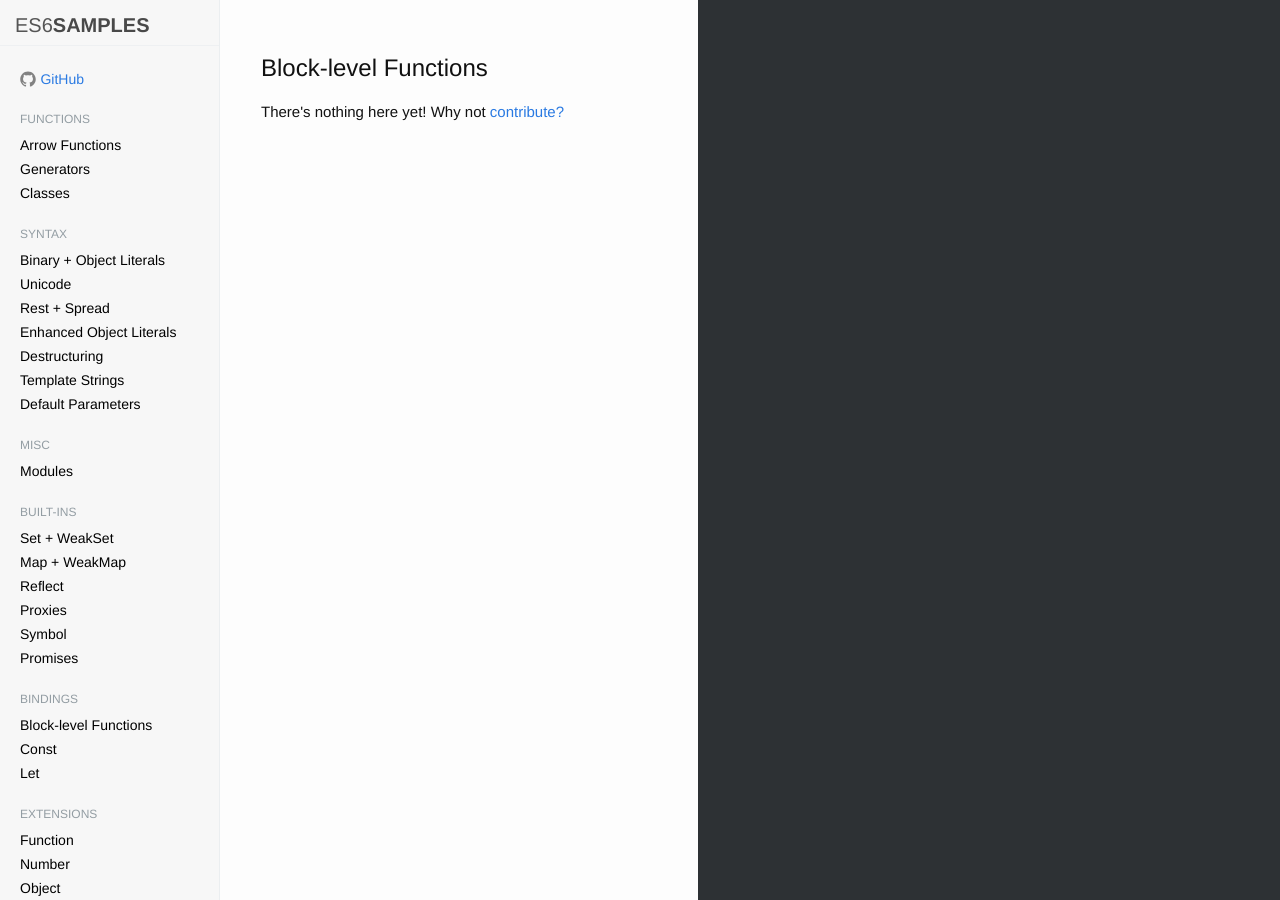
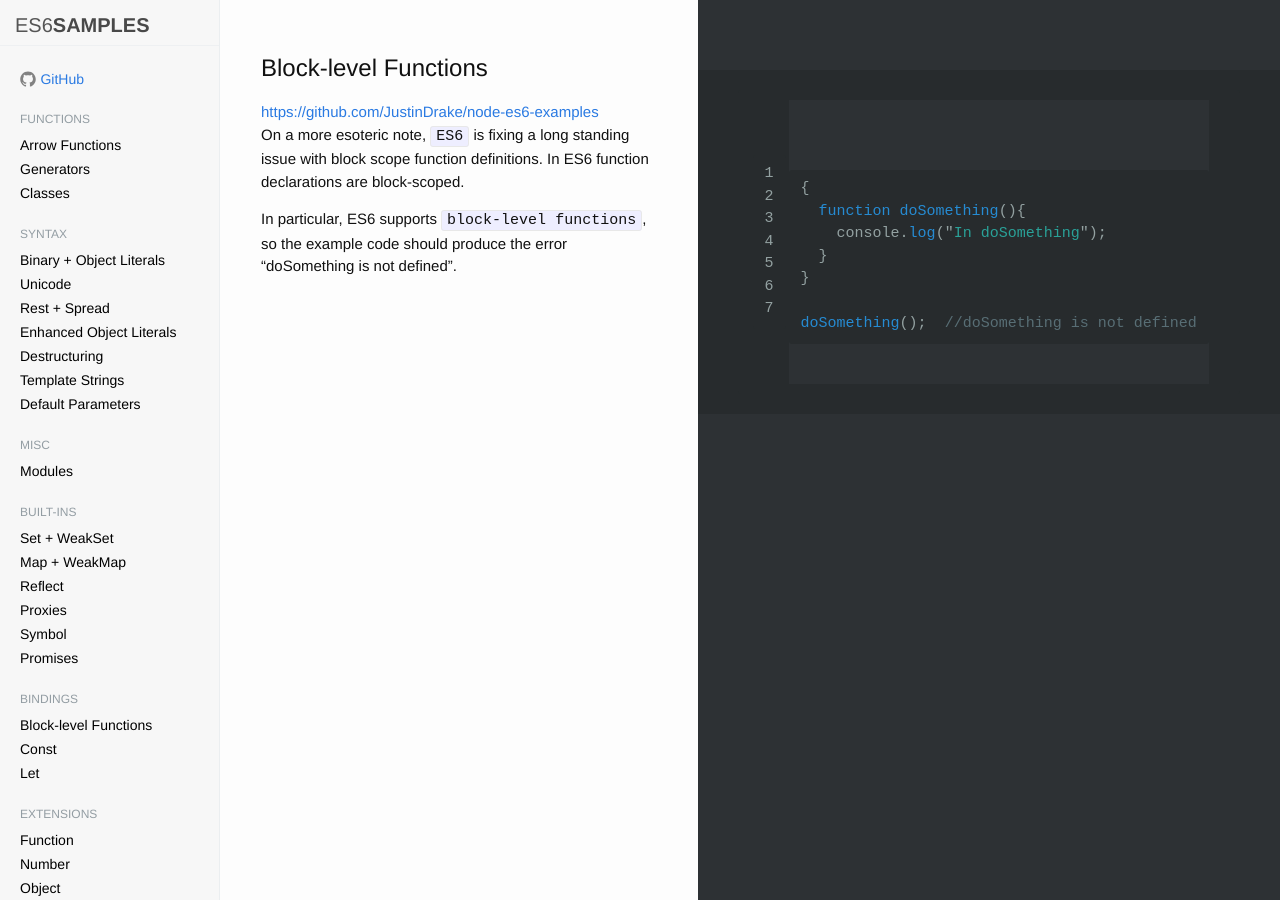
Before and after one commit to ddoolin/ES6Samples, a Jekyll site: the page built from _posts/2015-04-18-block-level-function-declarations.html, in a window 1280 px wide. Built offline with Jekyll 4.4.1, drawn with Linux system fonts in a browser that asks for light colours; nearby versions of some CDN libraries.

Commit message:
adding block level function description

```diff
--- a/_posts/2015-04-18-block-level-function-declarations.html
+++ b/_posts/2015-04-18-block-level-function-declarations.html
@@ -7,8 +7,23 @@ categories: bindings
 <div class="sample-area">
   <div class="copy">
     <h1>Block-level Functions</h1>
-    <p>There's nothing here yet! Why not <a href="https://github.com/ddoolin/ES6Samples">contribute?</a></p>
+    {% markdown %}
+<a href="https://github.com/JustinDrake/node-es6-examples">https://github.com/JustinDrake/node-es6-examples</a> <br/>
+On a more esoteric note, `ES6` is fixing a long standing issue with block scope function definitions. In ES6 function declarations are block-scoped.
+
+In particular, ES6 supports `block-level functions`, so the example code should produce the error “doSomething is not defined”.
+{% endmarkdown %}
   </div>
   <div class="code">
+  {% highlight javascript linenos %}
+{
+  function doSomething(){
+    console.log("In doSomething");
+  }
+}
+
+doSomething();  //doSomething is not defined
+{% endhighlight %}
+
   </div>
 </div>
```
